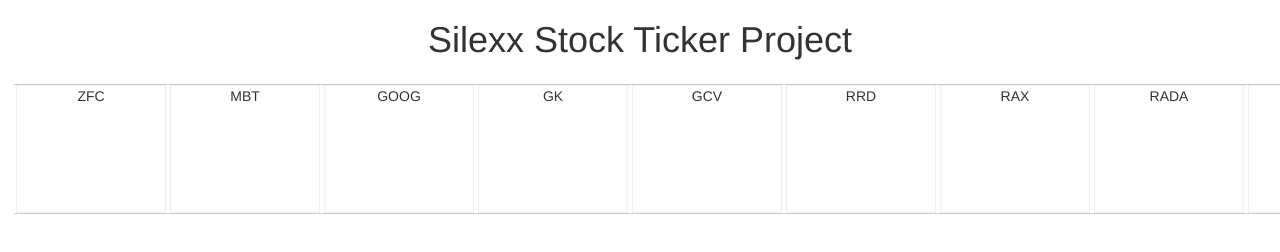
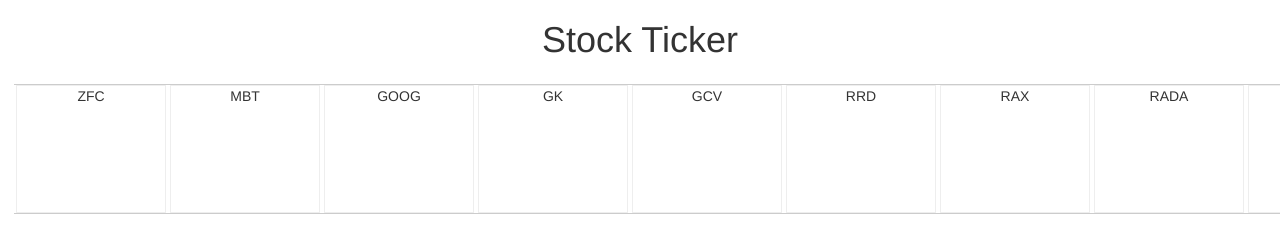
Before and after one commit to arjunmitrareddy/Stocks-Ticker-Sockets, a website: page client/index.html at #/test in a window 1280 px wide. Shown: the top 252 px of the page. Drawn offline with nearby package versions, Linux system fonts and the light colour scheme; some packages are replaced by stand-ins of ours; files that its build step writes are made by us from their sources; no server answers.

Commit message:
Update ticker.html

```diff
--- a/client/ticker.html
+++ b/client/ticker.html
@@ -1,5 +1,5 @@
 <div style="text-align: center">
-    <h1>Silexx Stock Ticker Project</h1>
+    <h1>Stock Ticker</h1>
 </div>
 <div style="max-width: 100%; margin: 0 auto;">
     <div>
```
